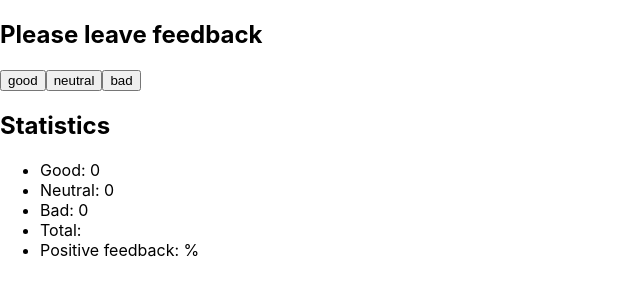
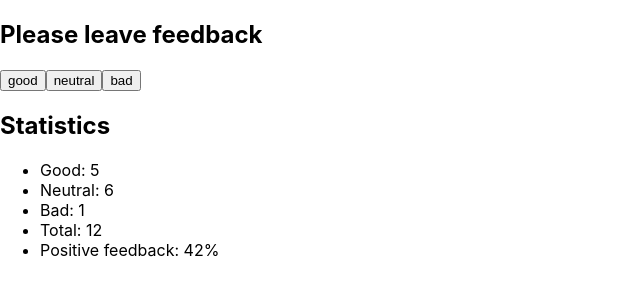
Before and after one commit to sandra-selezen/goit-react-hw-02-feedback, a React (Create React App) app: page / in a window 1280 px wide. Shown: the top 300 px of the page, without its empty margins (0-640 px from the left). Built offline with nearby package versions, Linux system fonts and the light colour scheme.

Commit message:
Update components

```diff
--- a/src/components/App.js
+++ b/src/components/App.js
@@ -5,24 +5,37 @@ import { Statistics } from './Statistics/Statistics';
 
 export class App extends Component {
   state = {
-    good: 0,
-    neutral: 0,
-    bad: 0
+    good: 5,
+    neutral: 6,
+    bad: 1
   }
 
-  onLeaveFeedback = () => {
-
+  onLeaveFeedback = (event) => {
+    const targetBtn = event.target.name;
+    // console.log(targetBtn);
+    const stateArray = Object.keys(this.state);
+    // console.log(stateArray);
+    for (const element of stateArray) {
+      if (element === targetBtn) {
+        console.log(element);
+        this.setState(prevState => {
+          return { element: prevState.element + 1 };
+        })
+      }
+    }
   }
 
   render() {
-
+    const { good, neutral, bad } = this.state;
+    const total = good + neutral + bad;
+    const positivePercentage = Number(((good / total) * 100).toFixed());
     return (
       <>
         <Section title="Please leave feedback">
           <FeedbackOptions options={["good", "neutral", "bad"]} onLeaveFeedback={this.onLeaveFeedback} />
         </Section>
         <Section title="Statistics">
-            <Statistics good={this.state.good} neutral={this.state.neutral} bad={this.state.bad}/>
+          <Statistics good={good} neutral={neutral} bad={bad} total={total} positivePercentage={positivePercentage} />
           </Section>
       </>
   );
--- a/src/components/FeedbackOptions/FeedbackOptions.js
+++ b/src/components/FeedbackOptions/FeedbackOptions.js
@@ -4,7 +4,7 @@ export const FeedbackOptions = ({ options, onLeaveFeedback }) => {
   return (
     <div>
       {options.map((option, index) => (
-        <button key={index} type="button" onClick={onLeaveFeedback}>{[option]}</button>
+        <button key={index} name={[option]} type="button" onClick={onLeaveFeedback}>{[option]}</button>
       ))}
     </div>
   )
```
